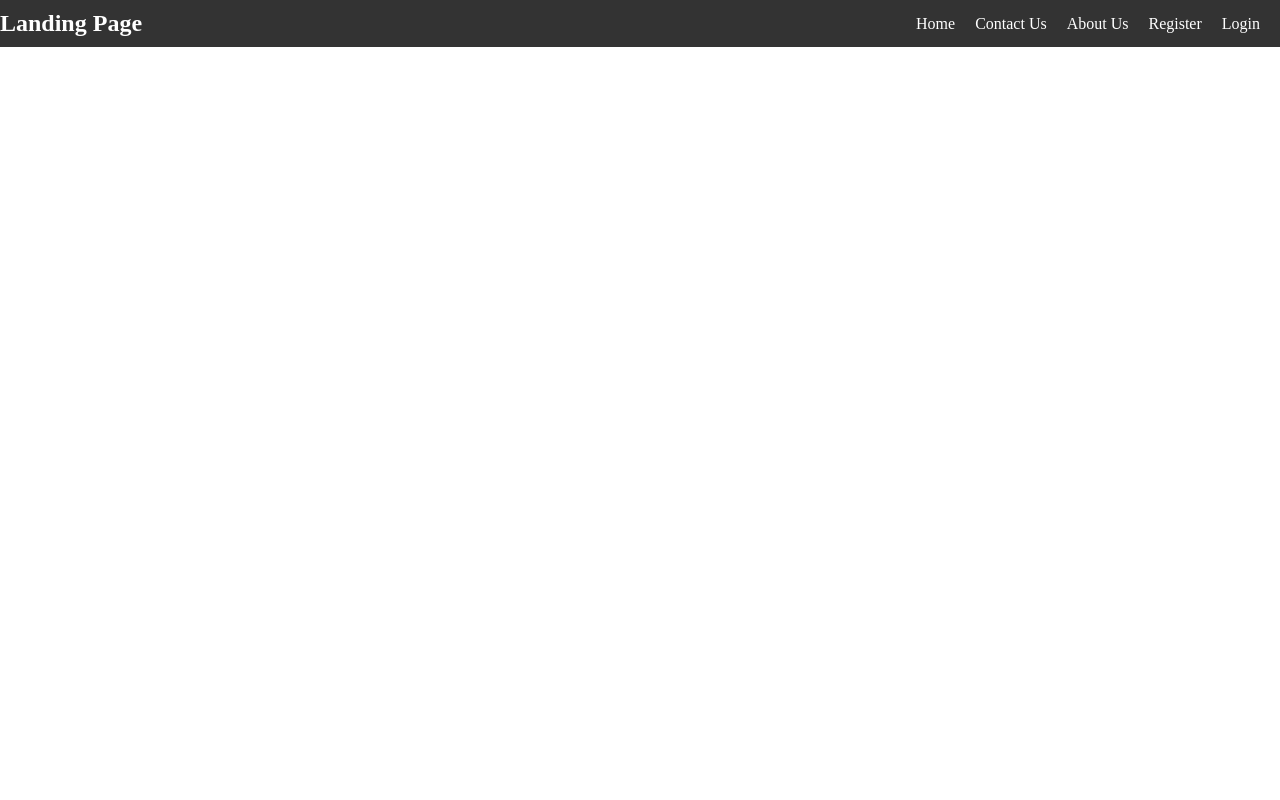
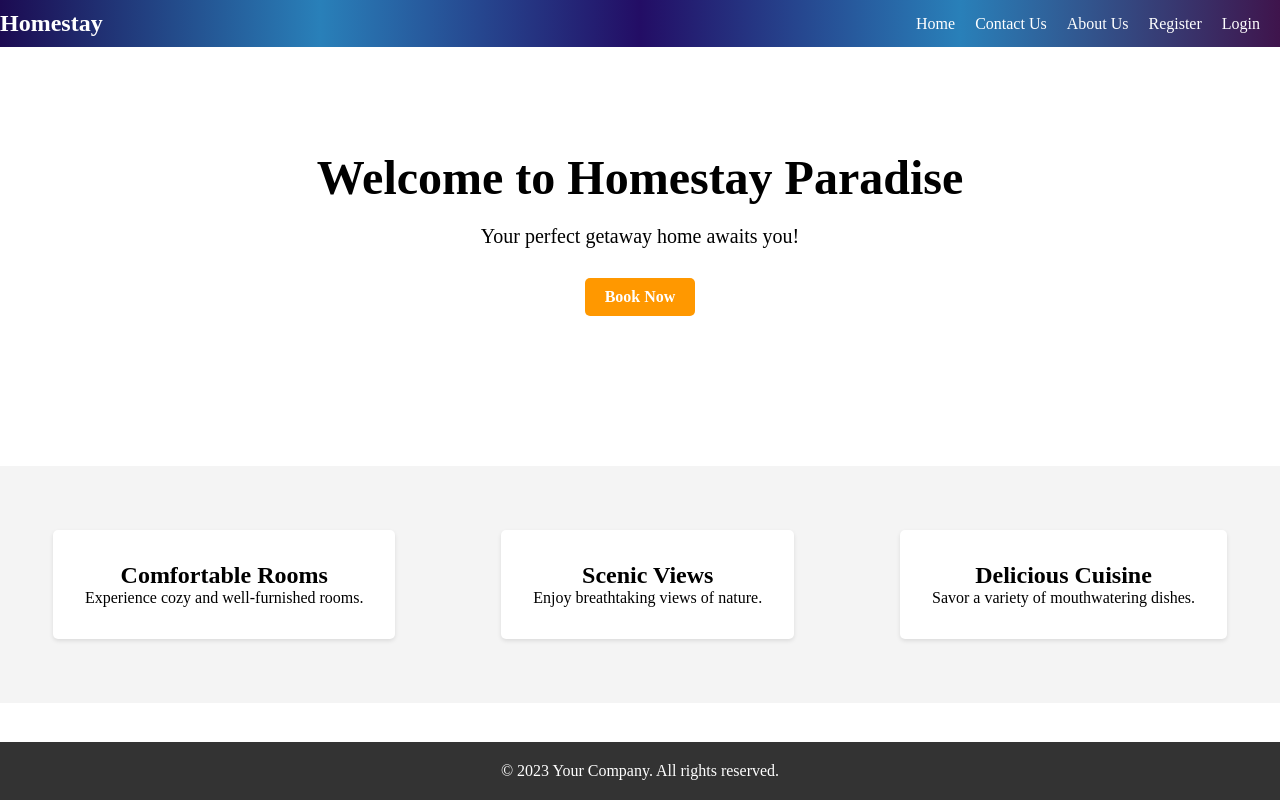
Before and after one commit to mridula-chowdhary/CODSOFT, a plain HTML site: page Landing-Page/landingPage.html in a window 1280 px wide. Drawn offline with Linux system fonts and the light colour scheme.

Commit message:
Added main content

```diff
--- a/Landing-Page/landingPage.html
+++ b/Landing-Page/landingPage.html
@@ -5,13 +5,14 @@
     <meta charset="UTF-8">
     <meta name="viewport" content="width=device-width, initial-scale=1.0">
     <link rel="stylesheet" href="style.css">
-    <title>Landing Page</title>
+    <title>Homestay </title>
 </head>
 
 <body>
+    <div class ="content">
     <nav class="navbar">
         <div class="container">
-            <div class="logo">Landing Page</div>
+            <div class="logo">Homestay</div>
             <ul class="nav-links">
                 <li><a href="#">Home</a></li>
                 <li><a href="#">Contact Us</a></li>
@@ -22,6 +23,32 @@
         </div>
     </nav>
 
+    <section class="main">
+        <div class="main-content">
+            <h1>Welcome to Homestay Paradise</h1>
+            <p>Your perfect getaway home awaits you!</p>
+            <a href="#" class="cta-button">Book Now</a>
+        </div>
+    </section>
+
+    <section class="features">
+        <div class="feature">
+            <h2>Comfortable Rooms</h2>
+            <p>Experience cozy and well-furnished rooms.</p>
+        </div>
+        <div class="feature">
+            <h2>Scenic Views</h2>
+            <p>Enjoy breathtaking views of nature.</p>
+        </div>
+        <div class="feature">
+            <h2>Delicious Cuisine</h2>
+            <p>Savor a variety of mouthwatering dishes.</p>
+        </div>
+    </section>
+    <footer class="footer">
+        <p>&copy; 2023 Your Company. All rights reserved.</p>
+    </div>
+</div>
 </body>
 
 </html>
--- a/Landing-Page/style.css
+++ b/Landing-Page/style.css
@@ -1,11 +1,17 @@
 * {
     margin: 0;
     padding: 0;
+
   }
   .navbar {
-    background-color: #333;
+    /* background-color: #333; */
+    background: linear-gradient(to right,#1C0B52,#2980b9,#230D65, #2980b9,#3F144C);
     color: white;
     padding: 10px 0;
+    display: block;
+    position: absolute;
+    width: 100%;
+    /* Linear Gradient from #3498db (Light blue) to #2980b9 (Slightly darker blue) */
   }
   .container {
     max-width: 80rem;
@@ -37,3 +43,75 @@
   .nav-links a:hover {
     color: #ffc107;
   }
+
+  .main {
+    /* background-image: url('./'); */
+    background-size: cover;
+    background-position: center;
+    color: black;
+    text-align: center;
+    padding: 150px 0;
+}
+
+.main-content {
+    max-width: 800px;
+    padding: 0 20px;
+    margin: 0 auto;
+}
+
+.cta-button {
+  display: inline-block;
+  background-color: #ff9800;
+  color: white;
+  padding: 10px 20px;
+  border-radius: 5px;
+  text-decoration: none;
+  font-weight: bold;
+  transition: background-color 0.3s ease;
+
+}
+.cta-button:hover {
+  background-color: #e65100;
+}
+.main h1 {
+  font-size: 3rem;
+  margin-bottom: 20px;
+}
+
+.main p {
+  font-size: 1.25rem;
+  margin-bottom: 30px;
+}
+
+/* Features section styles */
+.features {
+    display: flex;
+    justify-content: space-around;
+    padding: 4rem 0;
+    background-color: #f4f4f4;
+}
+
+.feature {
+    text-align: center;
+    padding: 2rem;
+    border-radius: 5px;
+    background-color: white;
+    box-shadow: 0 2px 4px rgba(0, 0, 0, 0.1);
+}
+
+/* Footer styles */
+footer {
+    text-align: center;
+    padding: 2rem;
+    background-color: #333;
+    color: white;
+}
+.footer {
+  background-color: #333;
+  color: #fff;
+  text-align: center;
+  padding: 20px 0;
+  position: absolute;
+  bottom: 0;
+  width: 100%;
+}
```
Also changed, not shown: Landing-Page/bg.png (added), Landing-Page/hero-img_copy.webp (added), Landing-Page/homepic.webp (added).
